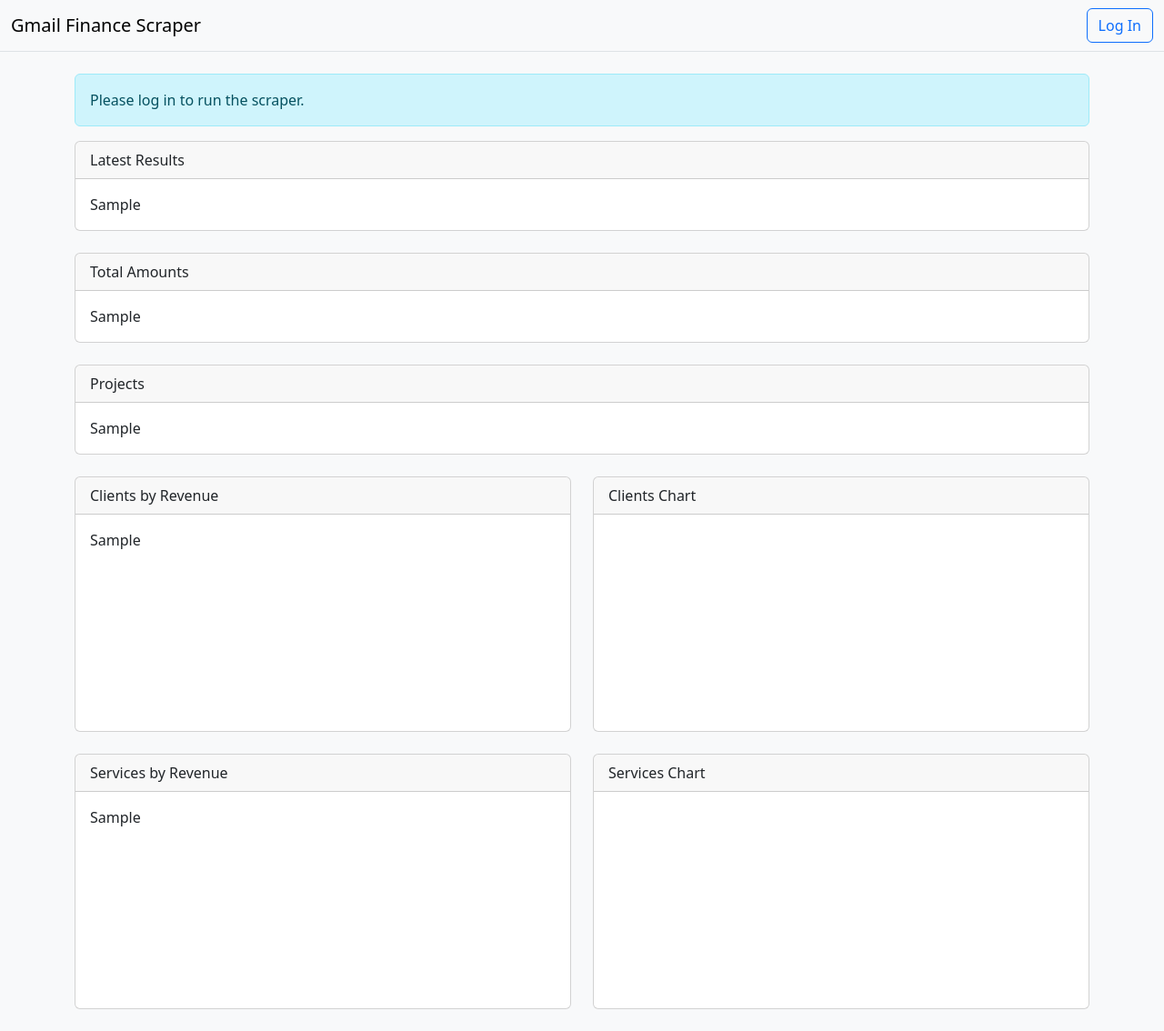
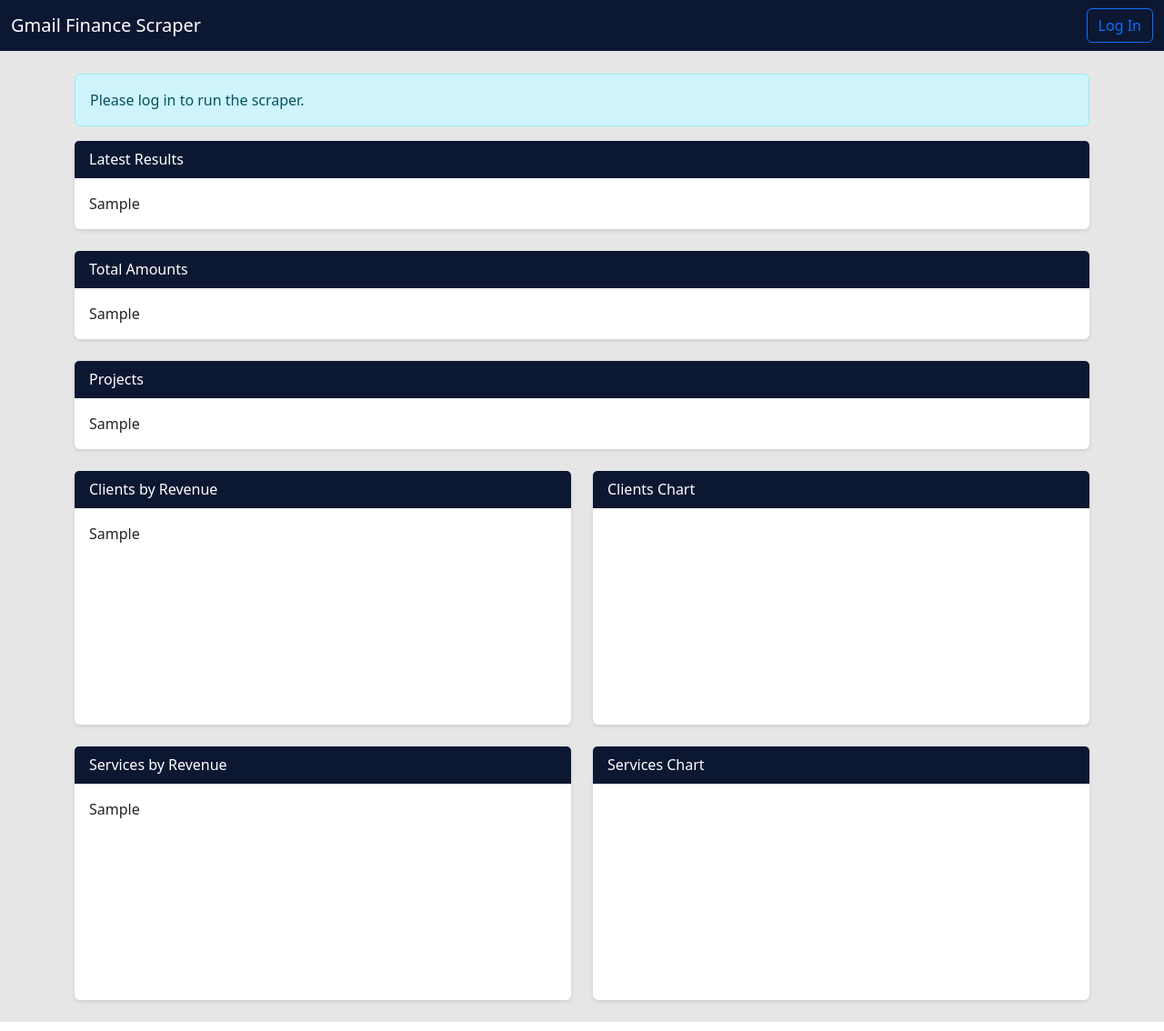
Before and after one commit to MohamedMBG/Gmail_Finance_Scraper, a Django app: template gmail_ui/scraper/templates/scraper/home.html in a window 1280 px wide. Shown: the whole page at 91% size. Run offline with Django 4.2, Linux system fonts and the light colour scheme; the template is opened without the code that fills it: most values are stand-ins (such as "Sample title", 1, 10 or a date in 2020); a map, chart or similar area stays blank.

Commit message:
Apply themed UI with animations

```diff
--- a/gmail_ui/scraper/templates/scraper/home.html
+++ b/gmail_ui/scraper/templates/scraper/home.html
@@ -6,11 +6,76 @@
     <title>Gmail Finance Scraper</title>
     <link rel="stylesheet" href="https://cdn.jsdelivr.net/npm/bootstrap@5.3.2/dist/css/bootstrap.min.css">
     <style>
-        body { background-color: #f8f9fa; }
+        :root {
+            --color-black: #000000;
+            --color-navy: #0c1832;
+            --color-orange: #f7a400;
+            --color-gray: #e6e6e6;
+            --color-white: #ffffff;
+            --color-dark-gray: #4d4d4d;
+        }
+
+        body {
+            background-color: var(--color-gray);
+            color: var(--color-black);
+        }
+
+        .navbar {
+            background-color: var(--color-navy) !important;
+        }
+
+        .navbar-brand,
+        .navbar .nav-link {
+            color: var(--color-white) !important;
+        }
+
+        .btn-primary {
+            background-color: var(--color-orange);
+            border-color: var(--color-orange);
+            color: var(--color-black);
+        }
+
+        .btn-primary:hover {
+            background-color: #e08e00;
+            border-color: #e08e00;
+            color: var(--color-white);
+        }
+
+        .btn-success {
+            background-color: var(--color-navy);
+            border-color: var(--color-navy);
+        }
+
+        .btn-success:hover {
+            background-color: #081224;
+            border-color: #081224;
+        }
+
+        .card {
+            border: none;
+            box-shadow: 0 2px 4px rgba(0, 0, 0, 0.1);
+            animation: fadeInUp 0.6s ease both;
+        }
+
+        .card-header {
+            background-color: var(--color-navy);
+            color: var(--color-white);
+        }
+
+        @keyframes fadeInUp {
+            from {
+                opacity: 0;
+                transform: translate3d(0, 20px, 0);
+            }
+            to {
+                opacity: 1;
+                transform: none;
+            }
+        }
     </style>
 </head>
 <body>
-<nav class="navbar navbar-expand-lg navbar-light bg-light border-bottom">
+<nav class="navbar navbar-expand-lg navbar-dark border-bottom">
   <div class="container-fluid">
     <a class="navbar-brand" href="#">Gmail Finance Scraper</a>
     <div class="d-flex">
@@ -27,12 +92,18 @@
     {% if error %}
         <div class="alert alert-danger" role="alert">{{ error }}</div>
     {% endif %}
+
     {% if connected %}
-        <form method="post" class="mb-4 d-flex flex-wrap gap-2">
-            {% csrf_token %}
-            <button type="submit" class="btn btn-primary">Run Scraper</button>
-            <a href="{% url 'download_excel' %}" class="btn btn-success">Download Excel</a>
-        </form>
+    <div class="card mb-4">
+        <div class="card-header">Actions</div>
+        <div class="card-body">
+            <form method="post" class="d-flex flex-wrap gap-2">
+                {% csrf_token %}
+                <button type="submit" class="btn btn-primary">Run Scraper</button>
+                <a href="{% url 'download_excel' %}" class="btn btn-success">Download Excel</a>
+            </form>
+        </div>
+    </div>
     {% else %}
         <div class="alert alert-info" role="alert">Please log in to run the scraper.</div>
     {% endif %}
@@ -120,7 +191,7 @@ new Chart(document.getElementById('clientsChart'), {
         datasets: [{
             label: 'Revenue',
             data: clientsData.values,
-            backgroundColor: 'rgba(13,110,253,0.7)'
+            backgroundColor: 'rgba(247,164,0,0.7)'
         }]
     },
     options: { scales: { y: { beginAtZero: true } } }
@@ -136,8 +207,8 @@ new Chart(document.getElementById('servicesChart'), {
         datasets: [{
             data: servicesData.values,
             backgroundColor: [
-                '#0d6efd','#6f42c1','#d63384','#dc3545','#fd7e14',
-                '#ffc107','#198754','#20c997','#0dcaf0','#6c757d'
+                '#f7a400','#0c1832','#e6e6e6','#000000','#4d4d4d',
+                '#f7a400','#0c1832','#e6e6e6','#000000','#4d4d4d'
             ]
         }]
     }
```
